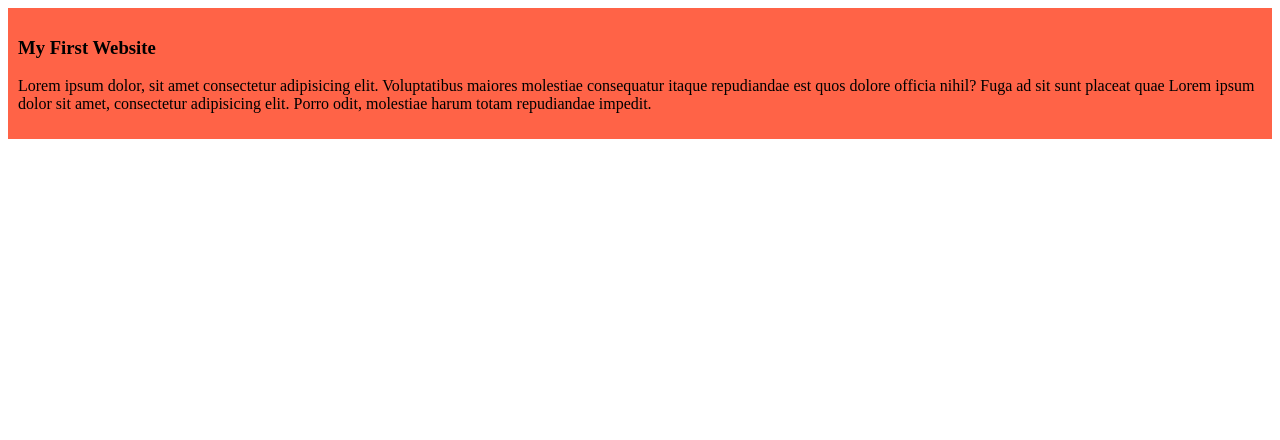
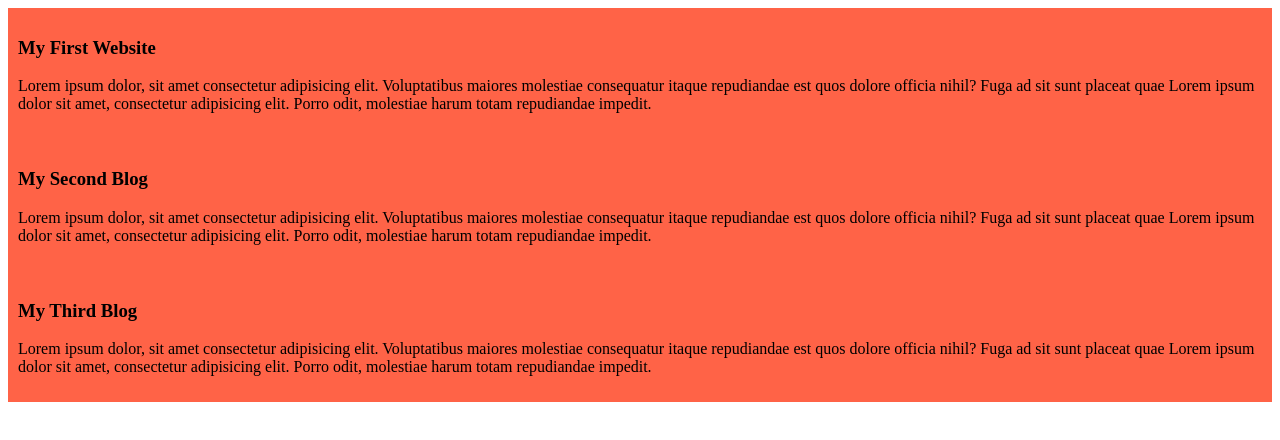
Before and after one commit to sabithossen4/my-simple-website, a plain HTML site: page index.html in a window 1280 px wide. Drawn offline with Linux system fonts and the light colour scheme.

Commit message:
added the second and third blog

```diff
--- a/index.html
+++ b/index.html
@@ -11,5 +11,13 @@
     <h3>My First Website</h3>
     <p>Lorem ipsum dolor, sit amet consectetur adipisicing elit. Voluptatibus maiores molestiae consequatur itaque repudiandae est quos dolore officia nihil? Fuga ad sit sunt placeat quae Lorem ipsum dolor sit amet, consectetur adipisicing elit. Porro odit, molestiae harum totam repudiandae impedit.</p>
   </div>
+  <div>
+    <h3>My Second Blog</h3>
+    <p>Lorem ipsum dolor, sit amet consectetur adipisicing elit. Voluptatibus maiores molestiae consequatur itaque repudiandae est quos dolore officia nihil? Fuga ad sit sunt placeat quae Lorem ipsum dolor sit amet, consectetur adipisicing elit. Porro odit, molestiae harum totam repudiandae impedit.</p>
+  </div>
+  <div>
+    <h3>My Third Blog</h3>
+    <p>Lorem ipsum dolor, sit amet consectetur adipisicing elit. Voluptatibus maiores molestiae consequatur itaque repudiandae est quos dolore officia nihil? Fuga ad sit sunt placeat quae Lorem ipsum dolor sit amet, consectetur adipisicing elit. Porro odit, molestiae harum totam repudiandae impedit.</p>
+  </div>
 </body>
 </html>
```
